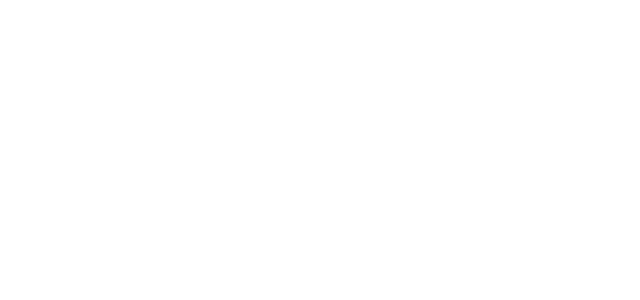
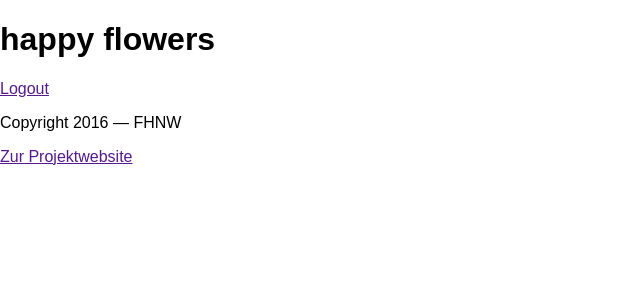
Before and after one commit to KK4ito/happyflowers, a React (Create React App) app in the folder web/: page / in a window 1280 px wide. Shown: the top 300 px of the page, without its empty margins (0-640 px from the left). Built offline with nearby package versions, Linux system fonts and the light colour scheme.

Commit message:
Add necessary components to define structure

```diff
--- a/web/src/App.js
+++ b/web/src/App.js
@@ -1,11 +1,12 @@
-import React, { Component } from 'react'
+import React from 'react'
+import Header from './components/Header'
+import Footer from './components/Footer'
 
-class App extends Component {
-  render() {
-    return (
-      <div className="App"></div>
-    )
-  }
-}
+const App = () => (
+  <main className="site">
+    <Header />
+    <Footer />
+  </main>
+)
 
 export default App
--- /dev/null
+++ b/web/src/components/Footer.js
@@ -0,0 +1,12 @@
+import React from 'react'
+
+const Footer = () => (
+  <footer className="site-footer">
+    <div data-grid>
+      <p data-col="1-2">Copyright 2016 — FHNW</p>
+      <p data-col="1-2" className="text-right"><a href="">Zur Projektwebsite</a></p>
+    </div>
+  </footer>
+)
+
+export default Footer
--- /dev/null
+++ b/web/src/components/Header.js
@@ -0,0 +1,16 @@
+import React from 'react'
+
+const Header = () => (
+  <header className="site-header">
+    <div data-grid>
+      <div data-col="1-2">
+        <h1 className="site-title">happy flowers</h1>
+      </div>
+      <div data-col="1-2" className="text-right">
+        <a href="">Logout</a>
+      </div>
+    </div>
+  </header>
+)
+
+export default Header
```
Also changed, not shown: web/src/components/History.js (added, +8 -0 lines), web/src/components/Quote.js (added, +8 -0 lines), web/src/components/Snapashot.js (added, +8 -0 lines), web/src/components/Stats.js (added, +14 -0 lines), web/src/components/Stream.js (added, +8 -0 lines).
